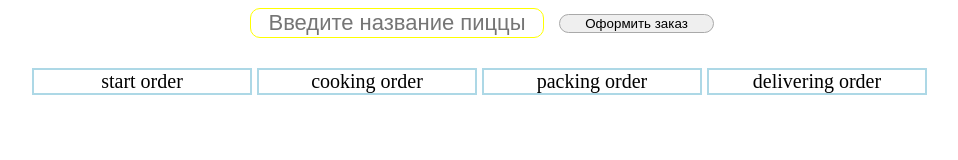
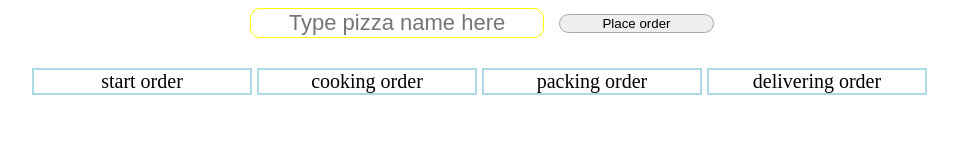
Before and after one commit to katefeline/hillel_fe_pro, a plain HTML site: page ht24_PizzaTrackerPro/client/index.html in a window 1280 px wide. Shown: the whole page, without its empty margins (158-1116 px from the left). Drawn offline with Linux system fonts and the light colour scheme.

Commit message:
slight improvements

```diff
--- a/ht24_PizzaTrackerPro/client/index.html
+++ b/ht24_PizzaTrackerPro/client/index.html
@@ -10,8 +10,8 @@
 <main class="container">
 
     <section class="sse">
-        <input placeholder="Введите название пиццы" type="text">
-        <button>Оформить заказ</button>
+        <input placeholder="Type pizza name here" type="text">
+        <button>Place order</button>
     </section>
 
     <section class="progressBar">
```
